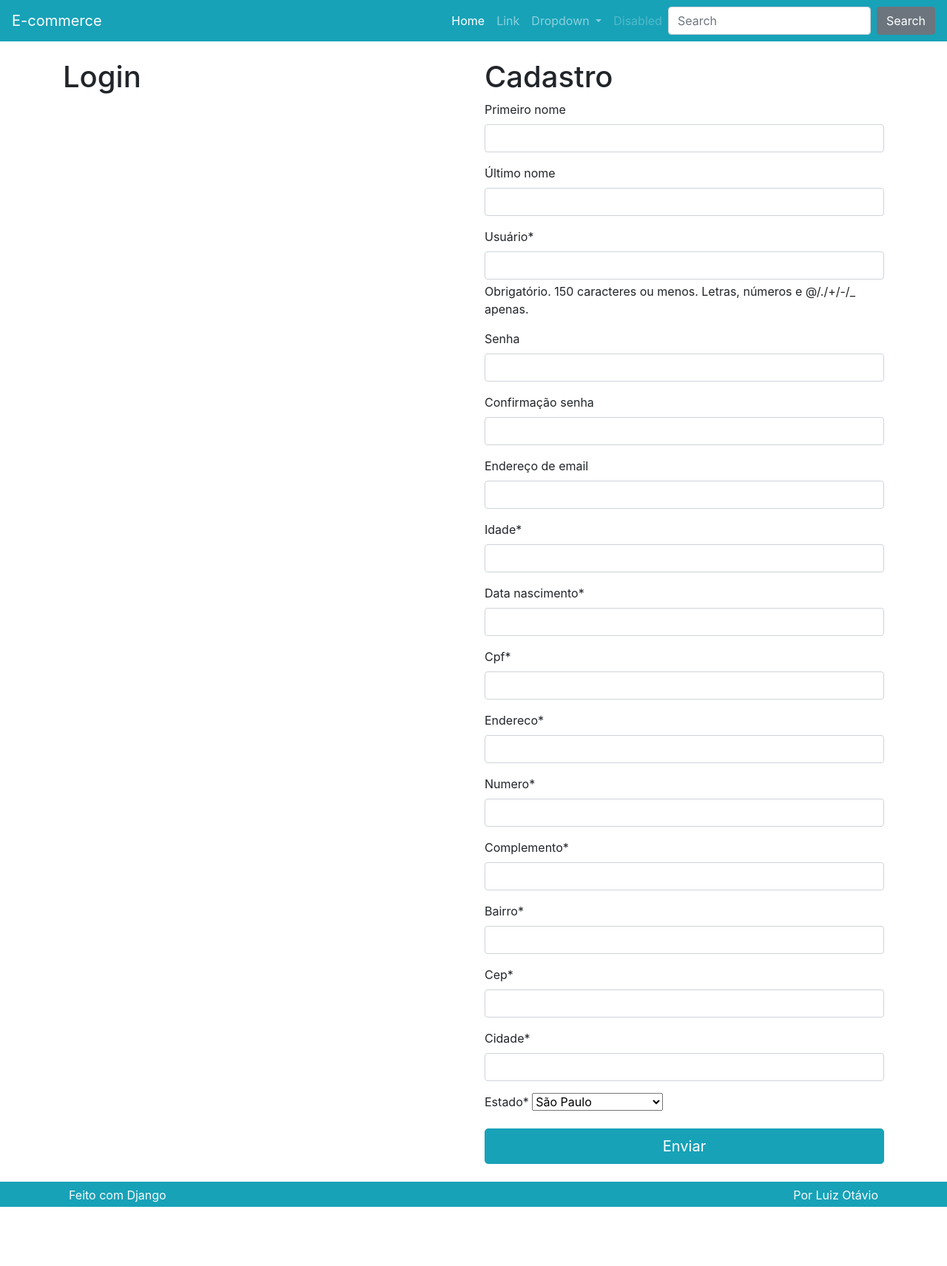
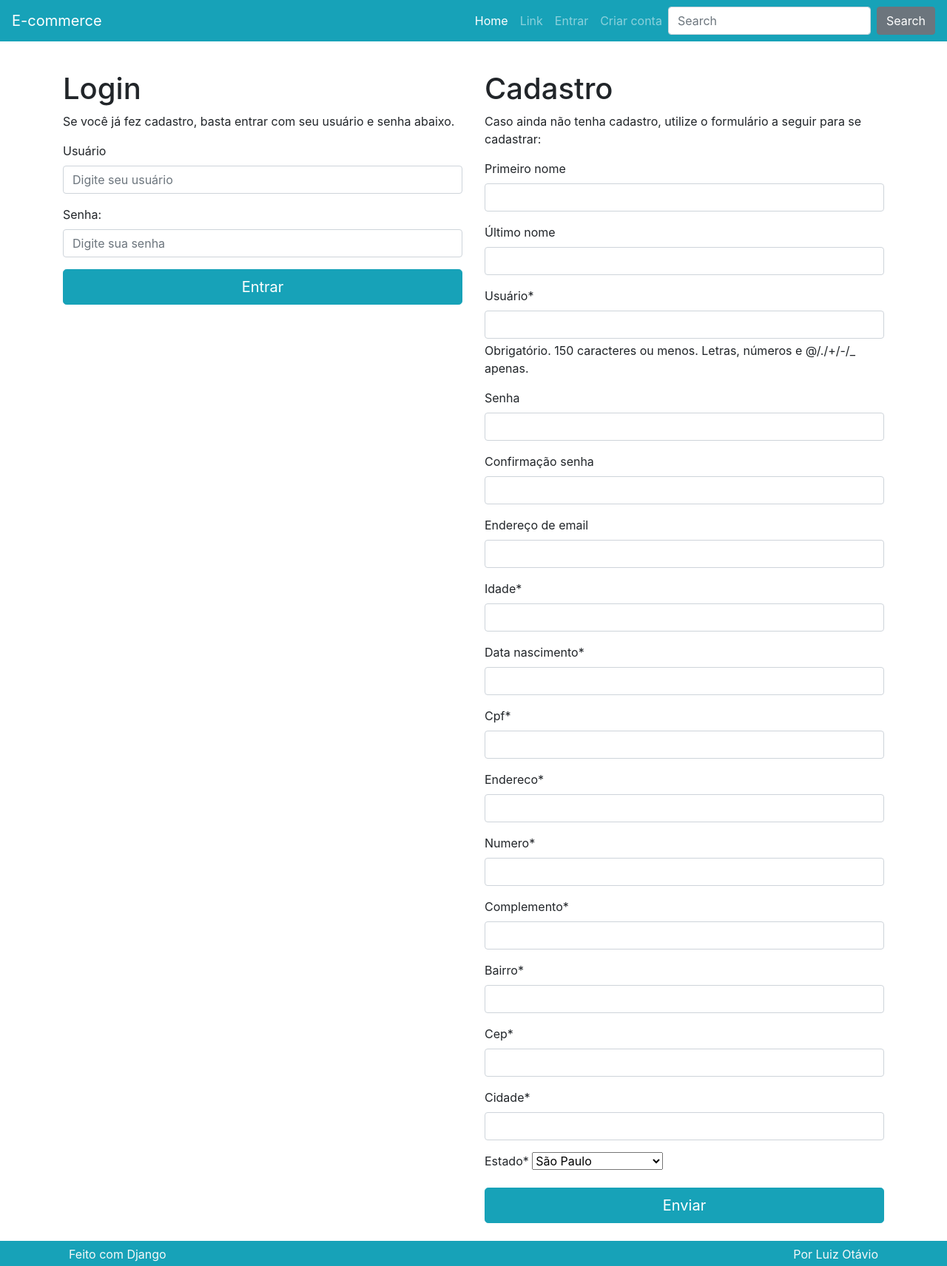
Before and after one commit to gnecco-bot/PROJETO-ECOMMERCE-DJANGO, a Django app: page /perfil/ in a window 1280 px wide. Shown: the whole page at 74% size. Before the commit the page ends 1632 px from the top, so only its background shows below. Run offline with Django 5.2, Linux system fonts and the light colour scheme; some libraries are stand-ins or nearby versions.

Commit message:
login & logout

```diff
--- a/perfil/templates/perfil/atualizar.html
+++ b/perfil/templates/perfil/atualizar.html
@@ -1,5 +1,6 @@
 {% extends 'perfil/criar.html' %}
 
 {% block titulocadastro %}
-    <h1>Atualizar dados</h1>
+    <h1>Atualizar Cadastro</h1>
+        <p>Utilize o formulário a seguir para atualizar seus dados:</p>
 {% endblock %}
--- a/perfil/templates/perfil/criar.html
+++ b/perfil/templates/perfil/criar.html
@@ -6,16 +6,32 @@
 <div class="row">
 
     {% if not request.user.is_authenticated %}
-        <div class="col-lg">
+        <div class="col-lg mt-3">
             <h1>Login</h1>
+            <p>Se você já fez cadastro, basta entrar com seu usuário e senha abaixo.</p>
+
+            <form method="POST" action="{%url 'perfil:login' %}">
+                {% csrf_token %}
+                <div class="form-group">
+                    <label for="InputUsuario1">Usuário</label>
+                    <input type="text" name="username" class="form-control" id="exampleInputEmail1" aria-describedby="usuarioHelp" placeholder="Digite seu usuário">
+                </div>
+                <div class="form-group">
+                    <label for="exampleInputPassword1">Senha:</label>
+                    <input name="password" type="password" class="form-control" id="exampleInputPassword1" placeholder="Digite sua senha">
+                </div>
+                <button type="submit" class="btn btn-primary btn-block btn-lg">Entrar</button>
+            </form>
+
         </div>
     {% endif %}
 
 
-    <div class="col-lg">
+    <div class="col-lg mt-3">
 
         {% block titulocadastro %}
         <h1>Cadastro</h1>
+            <p>Caso ainda não tenha cadastro, utilize o formulário a seguir para se cadastrar:</p>
         {% endblock %}
 
         <form method="POST" action="">
--- a/perfil/views.py
+++ b/perfil/views.py
@@ -1,9 +1,10 @@
-from django.shortcuts import render, get_object_or_404
+from django.shortcuts import render, get_object_or_404, redirect
 from django.views.generic import ListView
 from django.views import View
 from django.http import HttpResponse
 from django.contrib.auth.models import User
-from django.contrib.auth import authenticate, login
+from django.contrib.auth import authenticate, login, logout
+from django.contrib import messages
 import copy
 
 from . import models
@@ -50,8 +51,7 @@ class BasePerfil(View):
 
 class Criar(BasePerfil):
     def post(self, *args, **kwargs):
-        # if not self.userform.is_valid() or not self.perfilform.is_valid():
-        if not self.userform.is_valid():
+        if not self.userform.is_valid() or not self.perfilform.is_valid():
             return self.renderizar
 
         username = self.userform.cleaned_data.get('username')
@@ -107,16 +107,55 @@ class Criar(BasePerfil):
 
         self.request.session['carrinho'] = self.carrinho
         self.request.session.save()
+
+        messages.success(
+            self.request,
+            'Seu cadastro foi criado ou atualizado com sucesso',
+        )
+
+        return redirect('perfil:criar')
         return self.renderizar
+
 
 class Atualizar(View):
     def get(self, *args, **kwargs):
         return HttpResponse('Atualizar')
 
 class Login(View):
-    def get(self, *args, **kwargs):
-        return HttpResponse('Login')
+    def post(self, *args, **kwargs):
+        username = self.request.POST.get('username')
+        password = self.request.POST.get('password')
+
+        if not username or not password:
+            messages.error(
+                self.request,
+                'Usuário ou senha inválidos.',
+            )
+            return redirect('perfil:criar')
+
+        usuario = authenticate(self.request, username=username, password=password)
+
+        if not usuario:
+            messages.error(
+                self.request,
+                'Usuário ou senha inválidos.',
+            )
+            return redirect('perfil:criar')
+
+        login(self.request, user=usuario)
+        messages.success(
+            self.request,
+            'Você fez login no sistema e pode concluir sua compra.',
+            )
+        return redirect('produto:carrinho')
 
 class Logout(View):
     def get(self, *args, **kwargs):
-        return HttpResponse('Logout')
+        carrinho = copy.deepcopy(self.request.session.get('carrinho'))
+
+        logout(self.request)
+
+        self.request.session['carrinho'] = carrinho
+        self.request.session.save()
+
+        return redirect('produto:lista')
--- a/templates/parciais/_nav.html
+++ b/templates/parciais/_nav.html
@@ -15,21 +15,27 @@
                 <li class="nav-item">
                     <a class="nav-link" href="#">Link</a>
                 </li>
+
+                {% if request.user.is_authenticated %}
                 <li class="nav-item dropdown">
                     <a class="nav-link dropdown-toggle" href="#" id="navbarDropdown" role="button"
                         data-toggle="dropdown" aria-haspopup="true" aria-expanded="false">
-                        Dropdown
+                        Conta
                     </a>
                     <div class="dropdown-menu" aria-labelledby="navbarDropdown">
-                        <a class="dropdown-item" href="#">Action</a>
-                        <a class="dropdown-item" href="#">Another action</a>
-                        <div class="dropdown-divider"></div>
-                        <a class="dropdown-item" href="#">Something else here</a>
+                        <a class="dropdown-item" href="{% url 'perfil:criar' %}">Atualizar</a>
+                        <a class="dropdown-item" href="{% url 'perfil:logout' %}">Sair</a>
                     </div>
                 </li>
-                <li class="nav-item">
-                    <a class="nav-link disabled" href="#">Disabled</a>
-                </li>
+                {% else %}
+                    <li class="nav-item">
+                        <a class="nav-link" href="{% url 'perfil:criar' %}">Entrar</a>
+                    </li>
+                    <li class="nav-item">
+                        <a class="nav-link" href="{% url 'perfil:criar' %}">Criar conta</a>
+                    </li>
+                {% endif %}
+
 
                 {% if request.session.carrinho %}
                 <li class="nav-item">
```
